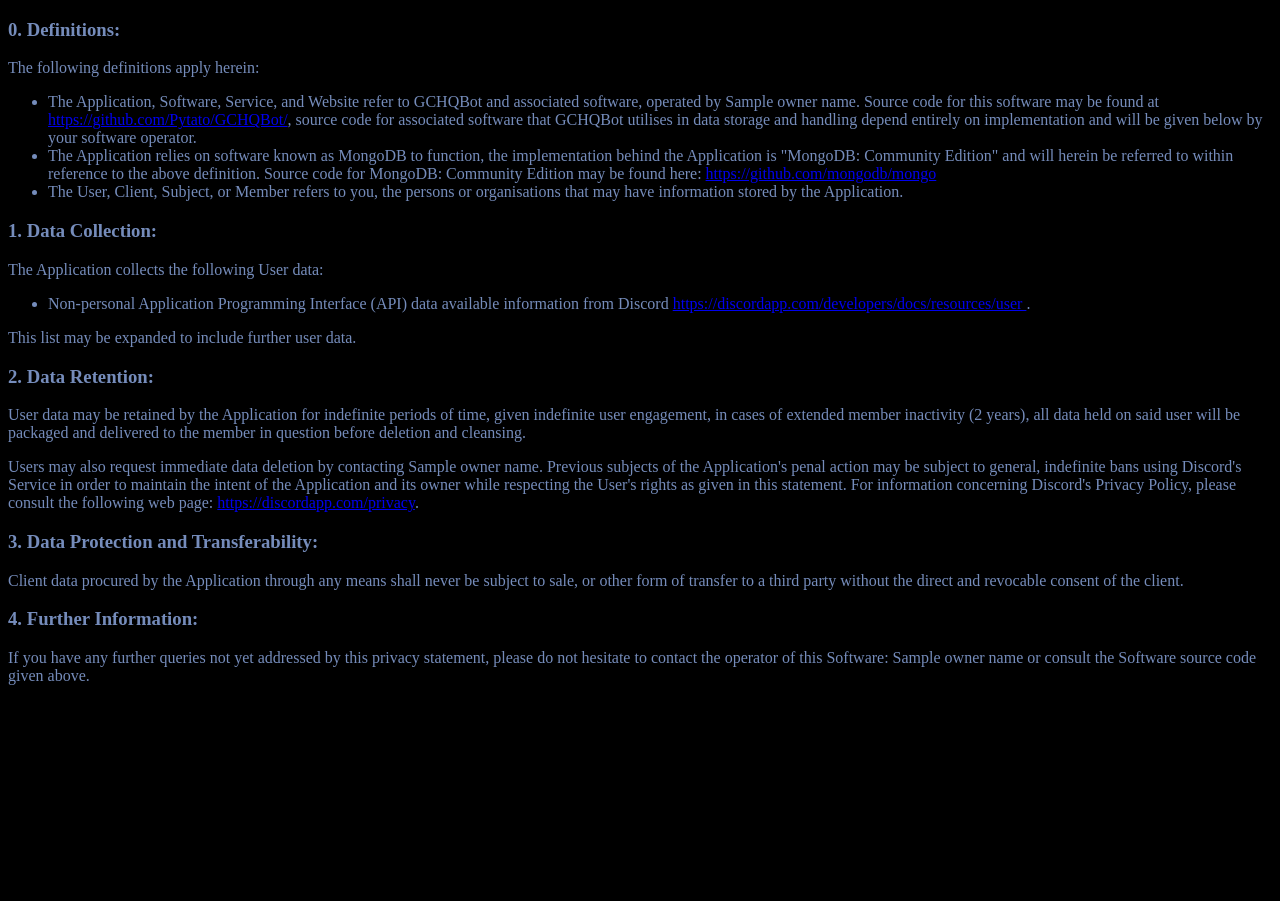
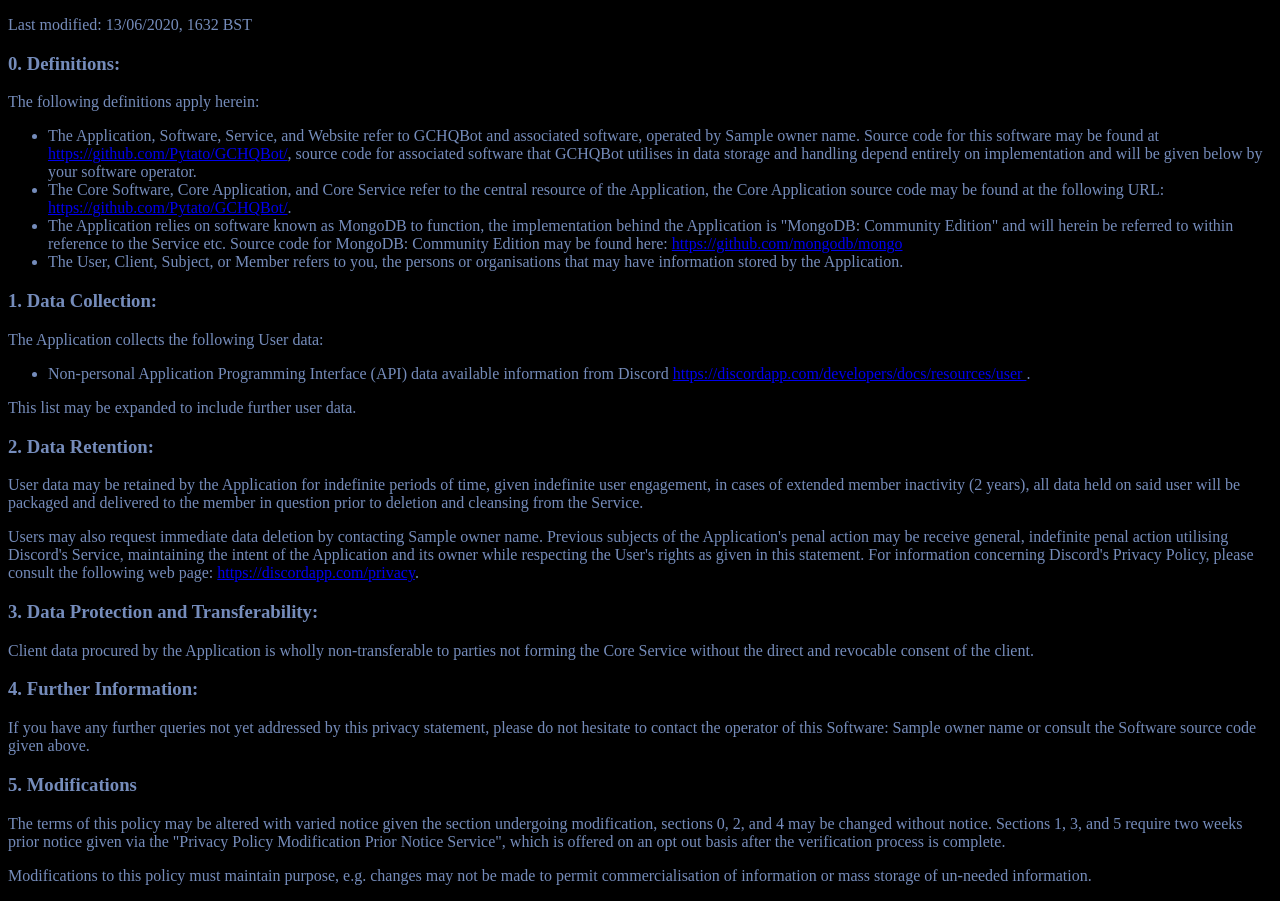
Before and after one commit to fw-cc/TempleBot, a Python web app: template gchqbot/extensions/templates/privacy_statement.html in a window 1280 px wide. Before the commit the page ends 685 px from the top, so only its background shows below. Run offline with Jinja, Linux system fonts and the light colour scheme; the template is opened without the code that fills it: most values are stand-ins (such as "Sample title", 1, 10 or a date in 2020).

Commit message:
Update privacy_statement.html

```diff
--- a/gchqbot/extensions/templates/privacy_statement.html
+++ b/gchqbot/extensions/templates/privacy_statement.html
@@ -5,6 +5,9 @@
         <title>GCHQBot Privacy Statement</title>
     </head>
     <body style="background-color:black; color:#758cbb">
+        <p>
+            Last modified: 13/06/2020, 1632 BST
+        </p>
         <h3>0. Definitions:</h3>
         <p>
             The following definitions apply herein:
@@ -18,9 +21,14 @@
                 entirely on implementation and will be given below by your software operator.
             </li>
             <li>
+                The Core Software, Core Application, and Core Service refer to the central resource of
+                the Application, the Core Application source code may be found at the following URL:
+                <a href="https://github.com/Pytato/GCHQBot/" target="_blank">https://github.com/Pytato/GCHQBot/</a>.
+            </li>
+            <li>
                 The Application relies on software known as MongoDB to function, the implementation behind the
                 Application is "MongoDB: Community Edition" and will herein be referred to within reference to
-                the above definition. Source code for MongoDB: Community Edition may be found here:
+                the Service etc. Source code for MongoDB: Community Edition may be found here:
                 <a href="https://github.com/mongodb/mongo" target="_blank">https://github.com/mongodb/mongo</a>
             </li>
             <li>
@@ -48,24 +56,35 @@
         <p>
             User data may be retained by the Application for indefinite periods of time, given indefinite user engagement,
             in cases of extended member inactivity (2 years), all data held on said user will be packaged and delivered to
-            the member in question before deletion and cleansing.
+            the member in question prior to deletion and cleansing from the Service.
         </p>
         <p>
             Users may also request immediate data deletion by contacting {{ owner_name }}. Previous subjects of the
-            Application's penal action may be subject to general, indefinite bans using Discord's Service in order to
-            maintain the intent of the Application and its owner while respecting the User's rights as given in this
+            Application's penal action may be receive general, indefinite penal action utilising Discord's Service,
+            maintaining the intent of the Application and its owner while respecting the User's rights as given in this
             statement. For information concerning Discord's Privacy Policy, please consult the following web page:
             <a href="https://discordapp.com/privacy" target="_blank">https://discordapp.com/privacy</a>.
         </p>
         <h3>3. Data Protection and Transferability:</h3>
         <p>
-            Client data procured by the Application through any means shall never be subject to sale, or other form of
-            transfer to a third party without the direct and revocable consent of the client.
+            Client data procured by the Application is wholly non-transferable to parties not forming the Core Service
+            without the direct and revocable consent of the client.
         </p>
         <h3>4. Further Information:</h3>
         <p>
             If you have any further queries not yet addressed by this privacy statement, please do not hesitate
             to contact the operator of this Software: {{ owner_name }} or consult the Software source code given above.
         </p>
+        <h3>5. Modifications</h3>
+        <p>
+            The terms of this policy may be altered with varied notice given the section undergoing modification,
+            sections 0, 2, and 4 may be changed without notice. Sections 1, 3, and 5 require two weeks prior notice
+            given via the "Privacy Policy Modification Prior Notice Service", which is offered on an opt out basis
+            after the verification process is complete.
+        </p>
+        <p>
+            Modifications to this policy must maintain purpose, e.g. changes may not be made to permit commercialisation
+            of information or mass storage of un-needed information.
+        </p>
     </body>
 </html>
```
